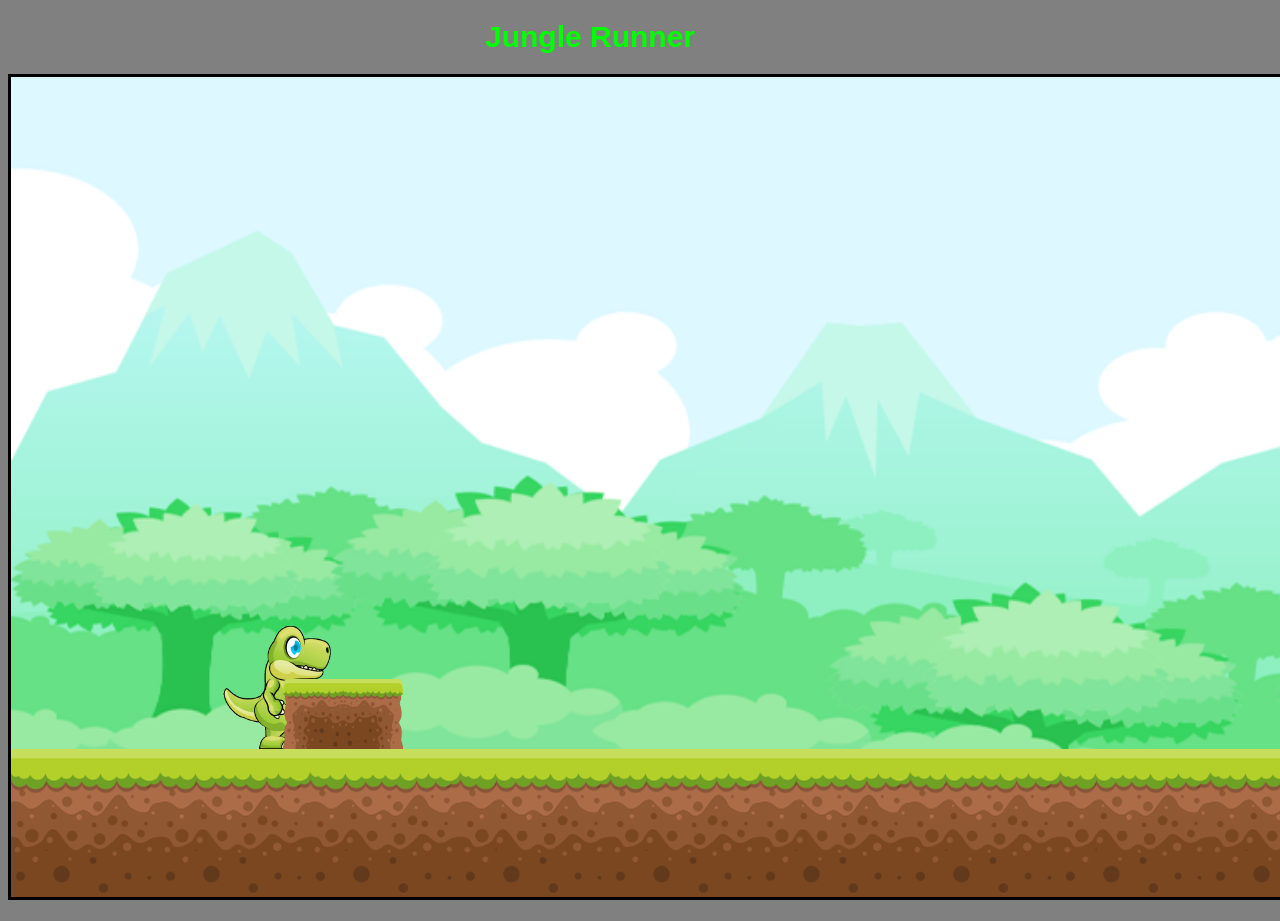
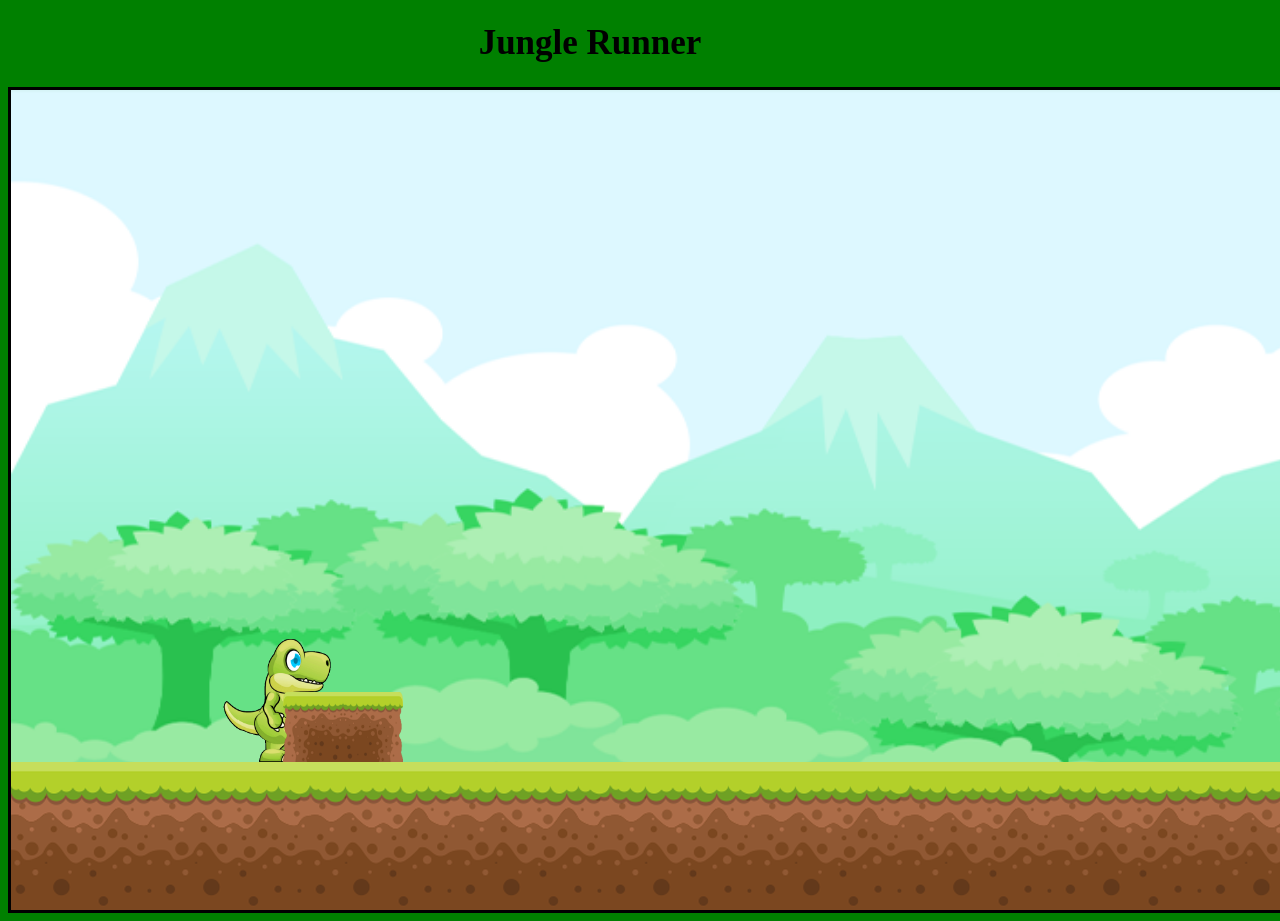
Before and after one commit to nlafauci/Endless-Runner, a plain HTML site: page index.html in a window 1280 px wide. Shown: the top 921 px of the page. Drawn offline with Linux system fonts and the light colour scheme.

Commit message:
background styling

```diff
--- a/script.js
+++ b/script.js
@@ -1,4 +1,4 @@
-/*javascript taken from chatgpt*/
+/* partial javascript taken from chatgpt*/
 document.addEventListener('DOMContentLoaded', () => {
     const player = document.querySelector('.player');
     /*let playerBottom = 0;*/
--- a/styles.css
+++ b/styles.css
@@ -1,15 +1,14 @@
 .title {
-    font-size: 30px;
-    font-family: sans-serif;
+    font-size: 35px;
+    font-family: stencil;
     padding-right: 100px;
     user-select: none;
     text-align: center;
-    color: rgb(0, 255, 0);
-    stroke: solid 2px black;
+    color: rgb(0, 0, 0);
 }
 
 body {
-    background-color: gray;
+    background-color: green;
     overflow: hidden;
 
 }
```
